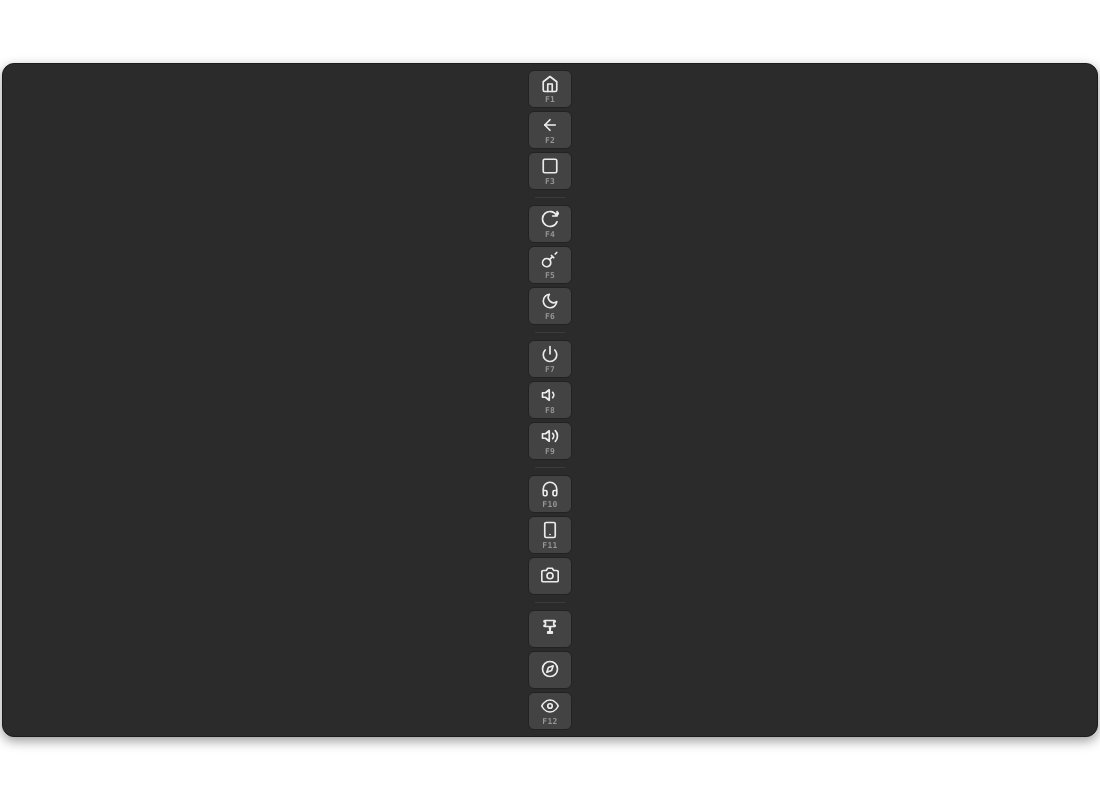
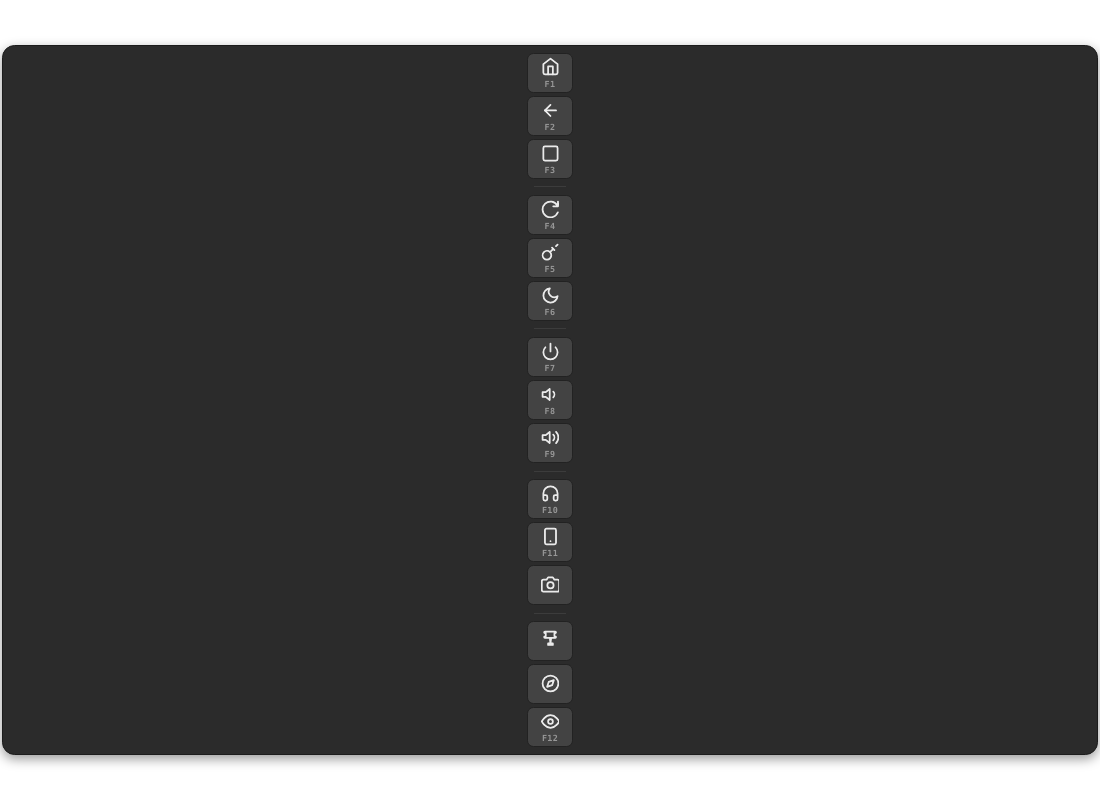
Before and after one commit to gx288/wireless-phone-remote-control-Wpr-scrcpy, an Electron app: page overlay.html in a window 1100 px wide. Drawn offline with Linux system fonts and the light colour scheme; no server answers.

Commit message:
v4.0.4: Limit minimum button scale to 0.82 to prevent tiny icons on short window edge

```diff
--- a/overlay.html
+++ b/overlay.html
@@ -4,6 +4,10 @@
   <meta charset="UTF-8">
   <title>WprScrcpy Overlay</title>
   <style>
+    :root {
+      --scale: 1.0;
+    }
+
     * { margin: 0; padding: 0; box-sizing: border-box; }
 
     html, body {
@@ -47,31 +51,31 @@
     .btn-list {
       display: flex;
       align-items: center;
-      gap: 3px;
+      gap: calc(3px * var(--scale));
       background: #2b2b2b;
       border: 1px solid #1c1c1c;
-      border-radius: 12px;
+      border-radius: calc(12px * var(--scale));
       box-shadow: 0 4px 12px rgba(0, 0, 0, 0.4);
       overflow: auto;
       scrollbar-width: none;
-      padding: 6px;
+      padding: calc(6px * var(--scale));
     }
     .btn-list::-webkit-scrollbar { display: none; }
 
     /* Control button: dark boxed classic style */
     .ctrl-btn {
-      width: 44px;
-      height: 38px;
+      width: calc(44px * var(--scale));
+      height: calc(38px * var(--scale));
       background: #3a3a3a;
-      border: 1px solid #1c1c1c;
-      border-radius: 6px;
+      border: calc(1px * var(--scale)) solid #1c1c1c;
+      border-radius: calc(6px * var(--scale));
       cursor: pointer;
       display: flex;
       flex-direction: column;
       align-items: center;
       justify-content: center;
       color: #dddddd;
-      font-size: 16px;
+      font-size: calc(16px * var(--scale));
       position: relative;
       transition: background 0.12s ease, border-color 0.12s ease, color 0.12s ease, transform 0.08s ease;
       padding: 0;
@@ -94,9 +98,9 @@
     }
 
     .ctrl-btn svg {
-      width: 18px;
-      height: 18px;
-      margin-bottom: 2px;
+      width: calc(18px * var(--scale));
+      height: calc(18px * var(--scale));
+      margin-bottom: calc(2px * var(--scale));
       stroke: currentColor;
       stroke-width: 2.2;
       fill: none;
@@ -106,12 +110,12 @@
     }
 
     .f-key {
-      font-size: 8px;
+      font-size: calc(8px * var(--scale));
       font-weight: 700;
       color: #888888;
-      letter-spacing: 0.3px;
+      letter-spacing: calc(0.3px * var(--scale));
       line-height: 1;
-      margin-top: 1px;
+      margin-top: calc(1px * var(--scale));
       font-family: 'Consolas', 'Courier New', monospace;
     }
 
@@ -191,10 +195,11 @@
       width: calc(100% - 4px);
     }
     body.dock-right .divider {
-      width: 30px; height: 1px;
+      width: calc(30px * var(--scale));
+      height: calc(1px * var(--scale));
       background: rgba(255, 255, 255, 0.08);
       flex-shrink: 0;
-      margin: 4px 0;
+      margin: calc(4px * var(--scale)) 0;
     }
     body.dock-right .ctrl-btn::after {
       right: 58px; top: auto; left: auto; transform: none;
@@ -219,10 +224,11 @@
       width: calc(100% - 4px);
     }
     body.dock-left .divider {
-      width: 30px; height: 1px;
+      width: calc(30px * var(--scale));
+      height: calc(1px * var(--scale));
       background: rgba(255, 255, 255, 0.08);
       flex-shrink: 0;
-      margin: 4px 0;
+      margin: calc(4px * var(--scale)) 0;
     }
     body.dock-left .ctrl-btn::after {
       left: 58px; right: auto; top: auto; transform: none;
@@ -371,6 +377,25 @@
     window.api.setIgnoreMouseEvents(true, { forward: true });
   });
 
+  /* Dynamic scaling based on mirror window size */
+  function adjustScale() {
+    let scale = 1.0;
+    if (dockEdge === 'left' || dockEdge === 'right') {
+      // Base height 760px
+      scale = window.innerHeight / 760;
+      // Constrain scale between 0.80 and 1.10
+      scale = Math.max(0.80, Math.min(scale, 1.10));
+    } else {
+      // Base width 380px
+      scale = window.innerWidth / 380;
+      // Constrain scale between 0.82 and 1.05 (prevent too tiny on short edge)
+      scale = Math.max(0.82, Math.min(scale, 1.05));
+    }
+    document.documentElement.style.setProperty('--scale', scale.toFixed(3));
+  }
+
+  window.addEventListener('resize', adjustScale);
+
   // Set passthrough on load
   window.addEventListener('load', () => {
     window.api.setIgnoreMouseEvents(true, { forward: true });
@@ -380,6 +405,7 @@
       window.api.setDockEdge(dockEdge);
     }
     updateDockUI(dockEdge);
+    adjustScale();
   });
 
   /* ─────────────────────────────────────────
@@ -391,6 +417,7 @@
     if (btn) {
       btn.setAttribute('data-tooltip', `Dock Edge: ${edge.toUpperCase()} (🧭)`);
     }
+    adjustScale();
   }
 
   document.getElementById('btn-dock-cycle').addEventListener('click', () => {
--- a/package.json
+++ b/package.json
@@ -1,11 +1,11 @@
 {
   "name": "wpr-scrcpy",
-  "version": "4.0.3",
+  "version": "4.0.4",
   "description": "WprScrcpy GUI and ADB Controller with Wi-Fi Debugging QR Code and Terminal",
   "main": "main.js",
   "scripts": {
     "start": "electron .",
-    "build": "npx electron-packager . WprScrcpy --platform=win32 --arch=x64 --icon=smartphone.ico --overwrite --out=dist --app-version=4.0.3 --ignore=\"(\\.git|dist|scratch|get_scrcpy_bounds\\.cs|get_scrcpy_bounds\\.ps1|create_shortcut\\.ps1|Chay_AeroScrcpy\\.bat|\\.zip|\\.rar)\" && powershell -NoProfile -Command \"if (Test-Path dist/WprScrcpy-v4) { Remove-Item -Recurse -Force dist/WprScrcpy-v4 }; Rename-Item -Path dist/WprScrcpy-win32-x64 -NewName WprScrcpy-v4; if (Test-Path dist/WprScrcpy-v4.0.3.zip) { Remove-Item -Force dist/WprScrcpy-v4.0.3.zip }; Compress-Archive -Path dist/WprScrcpy-v4 -DestinationPath dist/WprScrcpy-v4.0.3.zip\""
+    "build": "npx electron-packager . WprScrcpy --platform=win32 --arch=x64 --icon=smartphone.ico --overwrite --out=dist --app-version=4.0.4 --ignore=\"(\\.git|dist|scratch|get_scrcpy_bounds\\.cs|get_scrcpy_bounds\\.ps1|create_shortcut\\.ps1|Chay_AeroScrcpy\\.bat|\\.zip|\\.rar)\" && powershell -NoProfile -Command \"if (Test-Path dist/WprScrcpy-v4) { Remove-Item -Recurse -Force dist/WprScrcpy-v4 }; Rename-Item -Path dist/WprScrcpy-win32-x64 -NewName WprScrcpy-v4; if (Test-Path dist/WprScrcpy-v4.0.4.zip) { Remove-Item -Force dist/WprScrcpy-v4.0.4.zip }; Compress-Archive -Path dist/WprScrcpy-v4 -DestinationPath dist/WprScrcpy-v4.0.4.zip\""
   },
   "build": {
     "appId": "com.antigravity.wprscrcpy",
```
